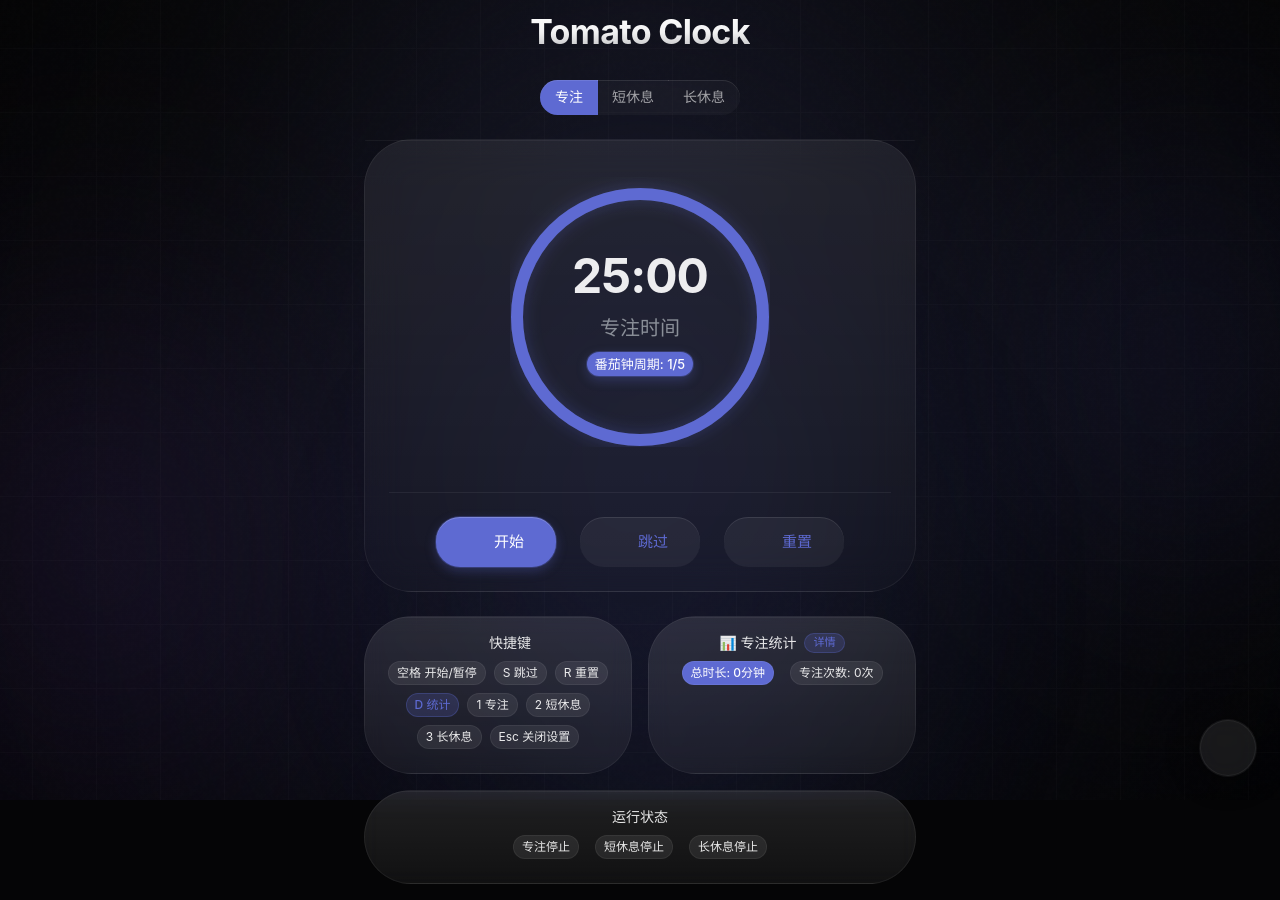
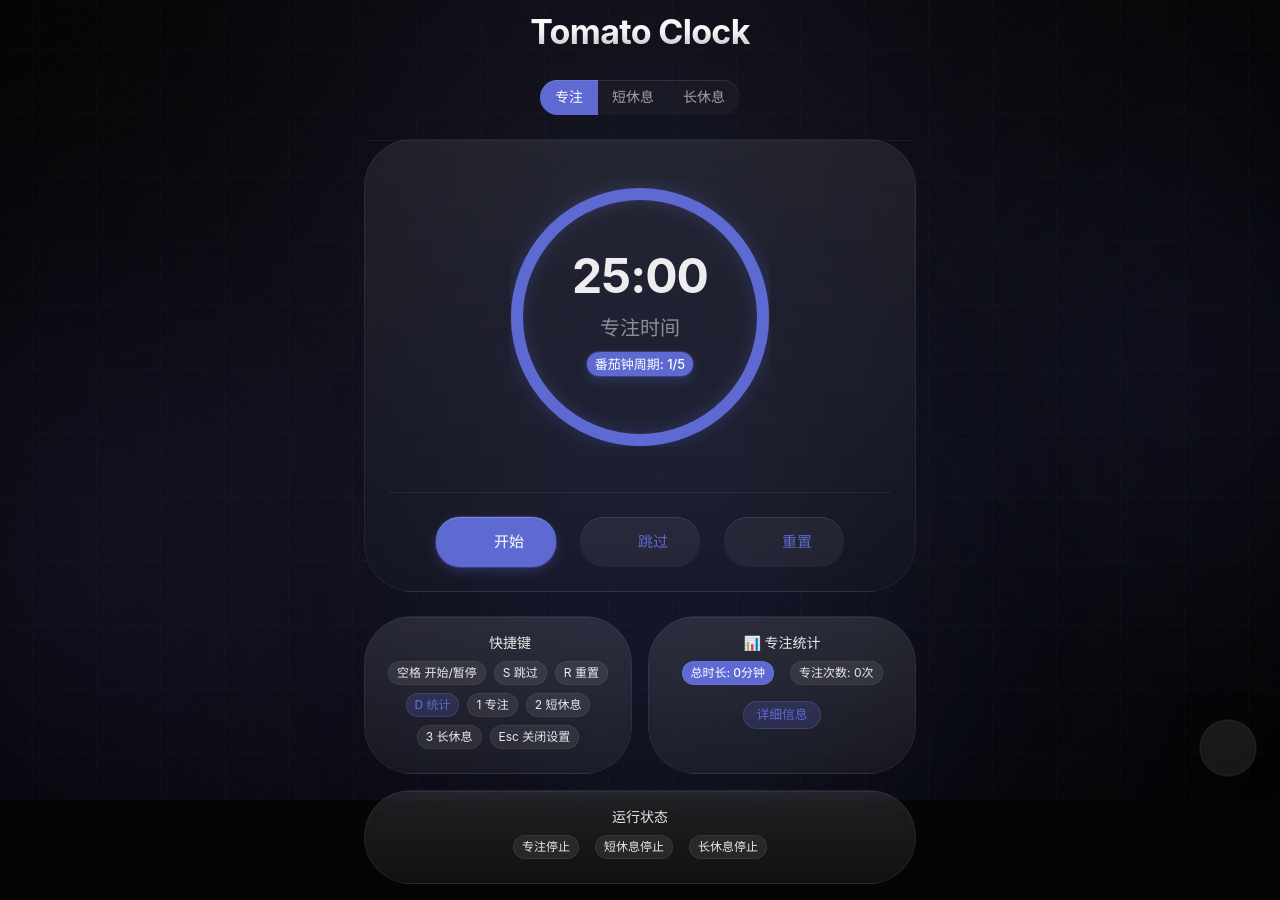
Before and after one commit to CuartPyaw/PomoZen, a React (Vite) app: page / in a window 1280 px wide. Built offline with nearby package versions, Linux system fonts and the light colour scheme; some icons are missing.

Commit message:
✨ feat(App): 优化专注模式界面布局
- 移除旧版“详情”标签，新增“详细信息”控件并调整样式。
- 调整标题行布局，移除多余间距属性。
- 为总时长和专注次数行添加底部边距。
- 新增注释说明各布局行的功能。

```diff
--- a/src/App.tsx
+++ b/src/App.tsx
@@ -1644,24 +1644,14 @@ const displayIsRunning = isRunningForMode[mode];
             onClick={() => setShowStatsDialog(true)}
           >
             <CardContent sx={{ py: 2 }}>
-              <Box sx={{ display: 'flex', alignItems: 'center', justifyContent: 'center', gap: 1, mb: 1, flexWrap: 'wrap' }}>
+              {/* 第一行：标题居中 */}
+              <Box sx={{ display: 'flex', justifyContent: 'center', mb: 1 }}>
                 <Typography variant="body2" sx={{ color: 'rgba(255,255,255,0.9)', fontWeight: 500 }}>
                   📊 专注统计
                 </Typography>
-                <Chip
-                  label="详情"
-                  size="small"
-                  sx={{
-                    height: 20,
-                    fontSize: '0.7rem',
-                    bgcolor: 'rgba(94,106,210,0.2)',
-                    color: modeColors.focus.primary,
-                    border: '1px solid rgba(94,106,210,0.3)',
-                    fontWeight: 500,
-                  }}
-                />
               </Box>
-              <Box sx={{ display: 'flex', gap: 2, justifyContent: 'center', flexWrap: 'wrap' }}>
+              {/* 第二行：总时长和专注次数并排 */}
+              <Box sx={{ display: 'flex', gap: 2, justifyContent: 'center', mb: 2, flexWrap: 'wrap' }}>
                 <Chip
                   label={`总时长: ${formatTotalFocusTime()}`}
                   size="small"
@@ -1681,6 +1671,20 @@ const displayIsRunning = isRunningForMode[mode];
                     color: 'rgba(255,255,255,0.9)',
                     fontSize: '0.75rem',
                     border: '1px solid rgba(255,255,255,0.06)',
+                  }}
+                />
+              </Box>
+              {/* 第三行：详细信息控件居中 */}
+              <Box sx={{ display: 'flex', justifyContent: 'center' }}>
+                <Chip
+                  label="详细信息"
+                  sx={{
+                    height: 28,
+                    fontSize: '0.8rem',
+                    bgcolor: 'rgba(94,106,210,0.2)',
+                    color: modeColors.focus.primary,
+                    border: '1px solid rgba(94,106,210,0.3)',
+                    fontWeight: 500,
                   }}
                 />
               </Box>
```
